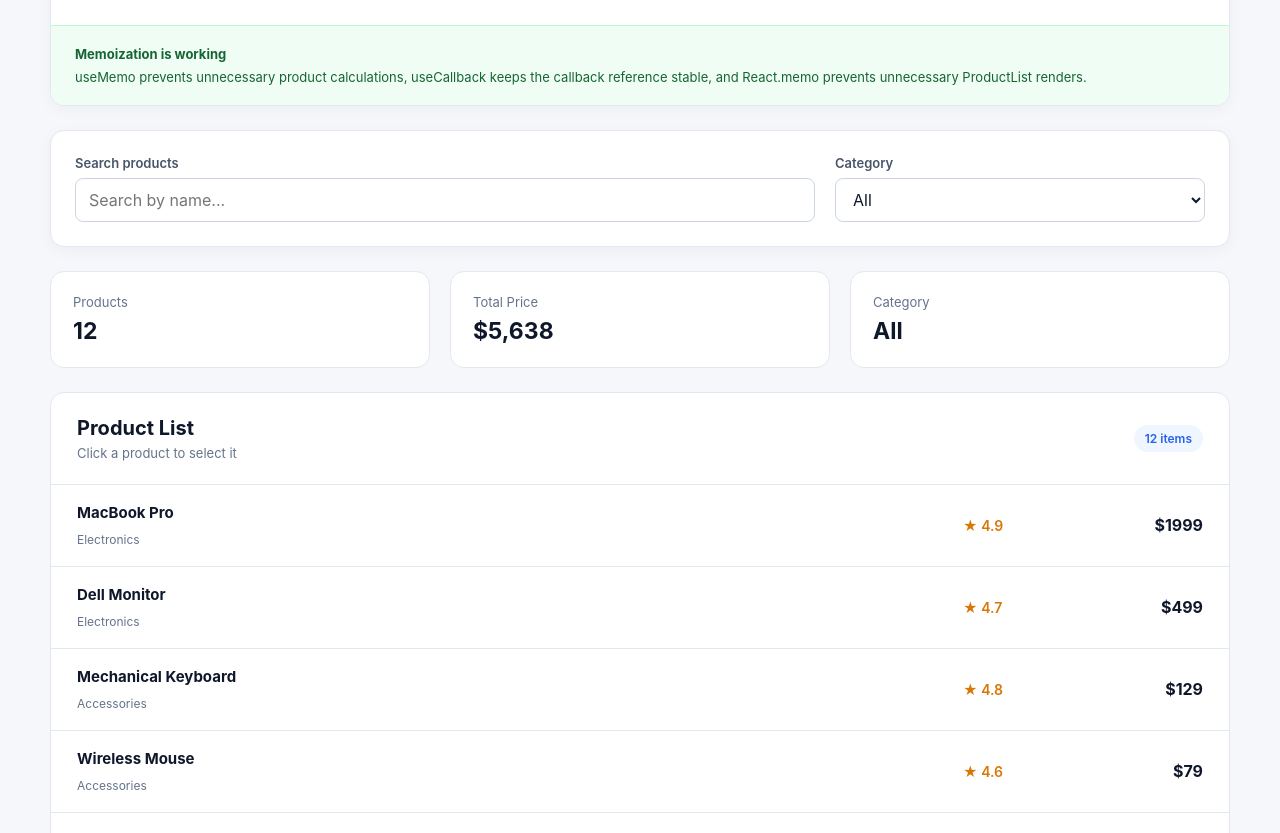
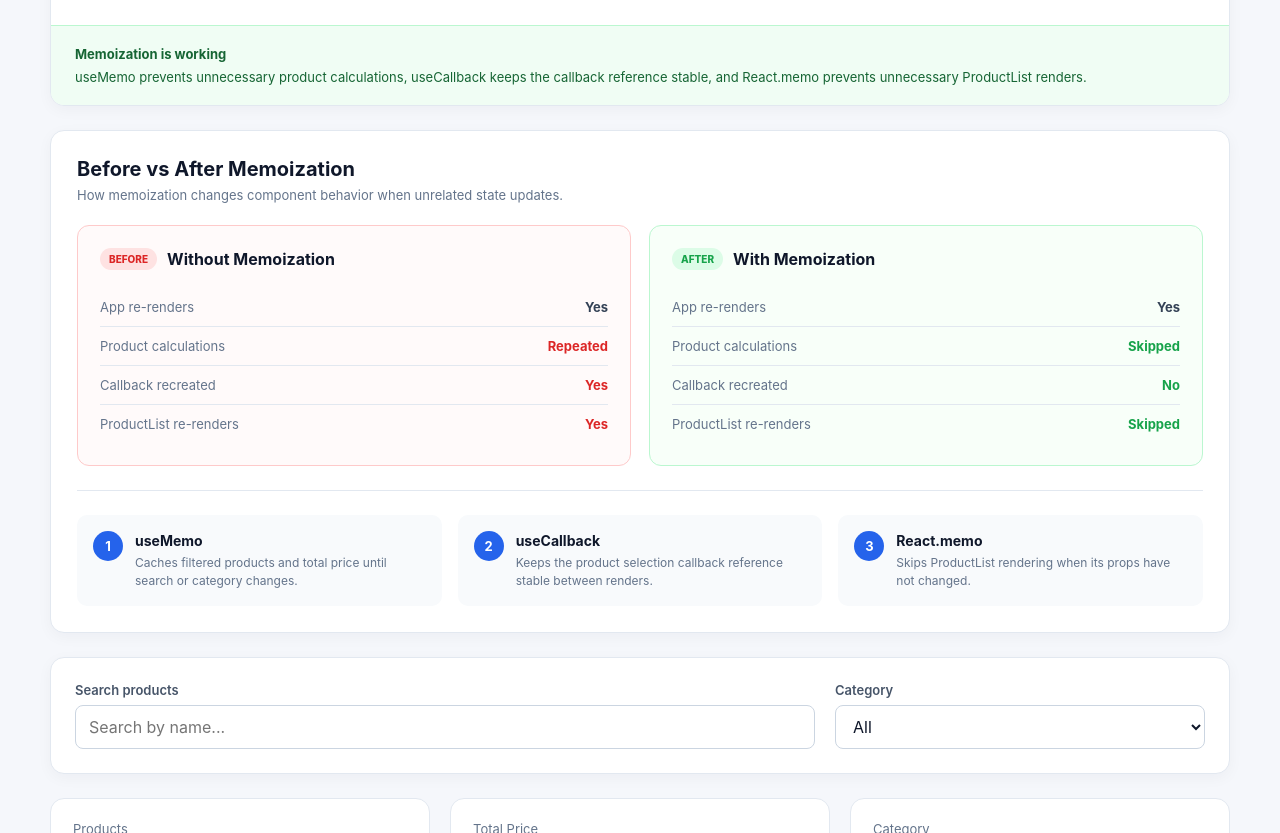
Before and after one commit to mmf2003/Homework50, a React (Vite) app: page / in a window 1280 px wide. Shown: the part 380-1213 px from the top of the page. Built offline with nearby package versions, Linux system fonts and the light colour scheme.

Commit message:
Add memoization performance comparison

```diff
--- a/src/App.css
+++ b/src/App.css
@@ -524,3 +524,216 @@
         justify-content: flex-start;
     }
 }
+/* =========================
+   BEFORE / AFTER COMPARISON
+========================= */
+
+.comparison-section {
+    margin-bottom: 24px;
+    padding: 26px;
+
+    background: white;
+
+    border: 1px solid #e2e8f0;
+    border-radius: 14px;
+
+    box-shadow: 0 4px 15px rgba(15, 23, 42, 0.04);
+}
+
+.comparison-header {
+    margin-bottom: 22px;
+}
+
+.comparison-header h2 {
+    margin: 0 0 6px;
+
+    color: #0f172a;
+    font-size: 20px;
+}
+
+.comparison-header p {
+    margin: 0;
+
+    color: #64748b;
+    font-size: 13px;
+}
+
+/* COMPARISON CARDS */
+
+.comparison-grid {
+    display: grid;
+    grid-template-columns: 1fr 1fr;
+    gap: 18px;
+
+    margin-bottom: 24px;
+}
+
+.comparison-card {
+    padding: 22px;
+
+    border: 1px solid #e2e8f0;
+    border-radius: 12px;
+}
+
+.comparison-card--before {
+    background: #fffafa;
+    border-color: #fecaca;
+}
+
+.comparison-card--after {
+    background: #f8fff9;
+    border-color: #bbf7d0;
+}
+
+.comparison-card__header {
+    display: flex;
+    align-items: center;
+    gap: 10px;
+
+    margin-bottom: 18px;
+}
+
+.comparison-card__header h3 {
+    margin: 0;
+
+    color: #0f172a;
+    font-size: 16px;
+}
+
+/* STATUS */
+
+.comparison-status {
+    padding: 5px 9px;
+
+    border-radius: 20px;
+
+    font-size: 10px;
+    font-weight: 800;
+}
+
+.comparison-status--before {
+    background: #fee2e2;
+    color: #dc2626;
+}
+
+.comparison-status--after {
+    background: #dcfce7;
+    color: #16a34a;
+}
+
+/* COMPARISON ROWS */
+
+.comparison-list {
+    display: flex;
+    flex-direction: column;
+}
+
+.comparison-row {
+    display: flex;
+    align-items: center;
+    justify-content: space-between;
+    gap: 15px;
+
+    padding: 11px 0;
+
+    border-bottom: 1px solid #e2e8f0;
+}
+
+.comparison-row:last-child {
+    border-bottom: none;
+}
+
+.comparison-row span {
+    color: #64748b;
+    font-size: 13px;
+}
+
+.comparison-row strong {
+    color: #334155;
+    font-size: 13px;
+}
+
+.comparison-row .comparison-bad {
+    color: #dc2626;
+}
+
+.comparison-row .comparison-good {
+    color: #16a34a;
+}
+
+/* MEMO EXPLANATION */
+
+.memo-explanation {
+    display: grid;
+    grid-template-columns: repeat(3, 1fr);
+    gap: 16px;
+
+    padding-top: 24px;
+
+    border-top: 1px solid #e2e8f0;
+}
+
+.memo-explanation__item {
+    display: flex;
+    align-items: flex-start;
+    gap: 12px;
+
+    padding: 16px;
+
+    background: #f8fafc;
+
+    border-radius: 10px;
+}
+
+.memo-number {
+    width: 30px;
+    height: 30px;
+
+    flex-shrink: 0;
+
+    display: flex;
+    align-items: center;
+    justify-content: center;
+
+    background: #2563eb;
+    color: white;
+
+    border-radius: 50%;
+
+    font-size: 13px;
+    font-weight: 700;
+}
+
+.memo-explanation__item h4 {
+    margin: 1px 0 5px;
+
+    color: #0f172a;
+    font-size: 14px;
+}
+
+.memo-explanation__item p {
+    margin: 0;
+
+    color: #64748b;
+
+    font-size: 12px;
+    line-height: 1.5;
+}
+
+/* RESPONSIVE */
+
+@media (max-width: 800px) {
+    .memo-explanation {
+        grid-template-columns: 1fr;
+    }
+}
+
+@media (max-width: 650px) {
+    .comparison-grid {
+        grid-template-columns: 1fr;
+    }
+
+    .comparison-section {
+        padding: 20px;
+    }
+}
--- a/src/App.jsx
+++ b/src/App.jsx
@@ -1,6 +1,7 @@
 import { useCallback, useMemo, useRef, useState } from "react";
 
 import Header from "./components/Header";
+import PerformanceComparison from "./components/PerformanceComparison";
 import PerformancePanel from "./components/PerformancePanel";
 import ProductFilters from "./components/ProductFilters";
 import ProductList from "./components/ProductList";
@@ -76,6 +77,8 @@ function App() {
                     calculationCount={calculationCount.current}
                 />
 
+                <PerformanceComparison />
+
                 <ProductFilters
                     search={search}
                     category={category}
--- /dev/null
+++ b/src/components/PerformanceComparison.jsx
@@ -0,0 +1,123 @@
+function PerformanceComparison() {
+    return (
+        <section className="comparison-section">
+            <div className="comparison-header">
+                <h2>Before vs After Memoization</h2>
+
+                <p>
+                    How memoization changes component behavior when unrelated
+                    state updates.
+                </p>
+            </div>
+
+            <div className="comparison-grid">
+                <div className="comparison-card comparison-card--before">
+                    <div className="comparison-card__header">
+                        <span className="comparison-status comparison-status--before">
+                            BEFORE
+                        </span>
+
+                        <h3>Without Memoization</h3>
+                    </div>
+
+                    <div className="comparison-list">
+                        <div className="comparison-row">
+                            <span>App re-renders</span>
+                            <strong>Yes</strong>
+                        </div>
+
+                        <div className="comparison-row">
+                            <span>Product calculations</span>
+                            <strong className="comparison-bad">Repeated</strong>
+                        </div>
+
+                        <div className="comparison-row">
+                            <span>Callback recreated</span>
+                            <strong className="comparison-bad">Yes</strong>
+                        </div>
+
+                        <div className="comparison-row">
+                            <span>ProductList re-renders</span>
+                            <strong className="comparison-bad">Yes</strong>
+                        </div>
+                    </div>
+                </div>
+
+                <div className="comparison-card comparison-card--after">
+                    <div className="comparison-card__header">
+                        <span className="comparison-status comparison-status--after">
+                            AFTER
+                        </span>
+
+                        <h3>With Memoization</h3>
+                    </div>
+
+                    <div className="comparison-list">
+                        <div className="comparison-row">
+                            <span>App re-renders</span>
+                            <strong>Yes</strong>
+                        </div>
+
+                        <div className="comparison-row">
+                            <span>Product calculations</span>
+                            <strong className="comparison-good">Skipped</strong>
+                        </div>
+
+                        <div className="comparison-row">
+                            <span>Callback recreated</span>
+                            <strong className="comparison-good">No</strong>
+                        </div>
+
+                        <div className="comparison-row">
+                            <span>ProductList re-renders</span>
+                            <strong className="comparison-good">Skipped</strong>
+                        </div>
+                    </div>
+                </div>
+            </div>
+
+            <div className="memo-explanation">
+                <div className="memo-explanation__item">
+                    <span className="memo-number">1</span>
+
+                    <div>
+                        <h4>useMemo</h4>
+
+                        <p>
+                            Caches filtered products and total price until
+                            search or category changes.
+                        </p>
+                    </div>
+                </div>
+
+                <div className="memo-explanation__item">
+                    <span className="memo-number">2</span>
+
+                    <div>
+                        <h4>useCallback</h4>
+
+                        <p>
+                            Keeps the product selection callback reference
+                            stable between renders.
+                        </p>
+                    </div>
+                </div>
+
+                <div className="memo-explanation__item">
+                    <span className="memo-number">3</span>
+
+                    <div>
+                        <h4>React.memo</h4>
+
+                        <p>
+                            Skips ProductList rendering when its props have not
+                            changed.
+                        </p>
+                    </div>
+                </div>
+            </div>
+        </section>
+    );
+}
+
+export default PerformanceComparison;
```
